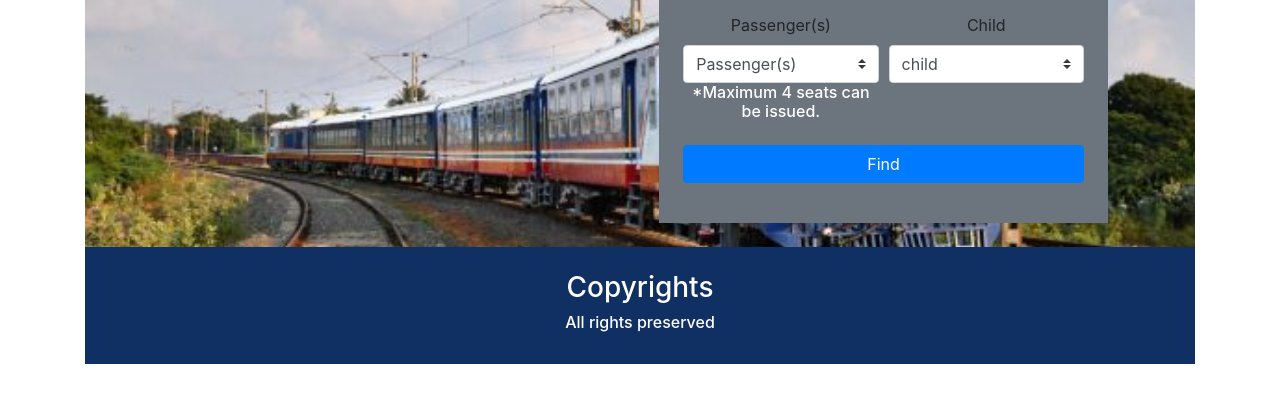
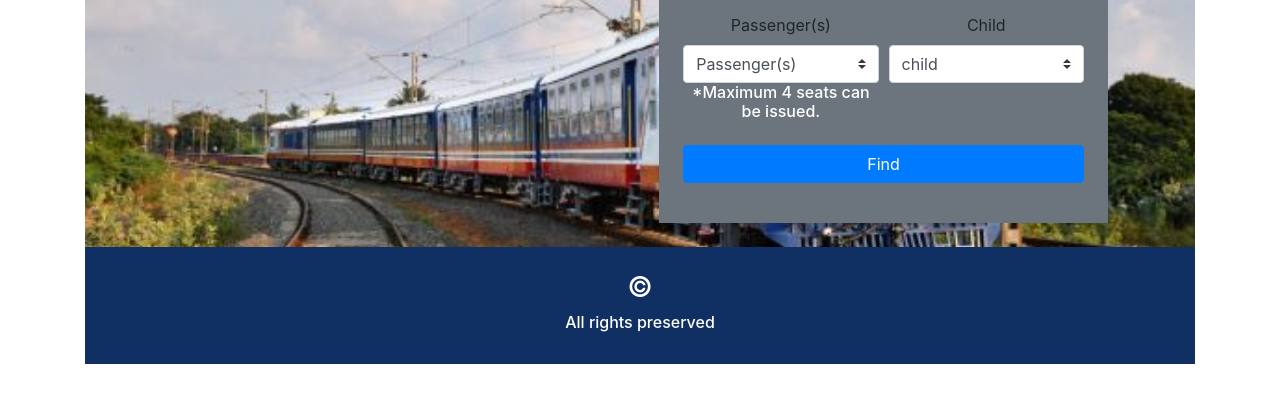
Before and after one commit to tuhin080/SE, a plain HTML site: page home.html in a window 1280 px wide. Shown: the part 283-686 px from the top of the page. Drawn offline with nearby package versions, Linux system fonts and the light colour scheme.

Commit message:
Update home.html
Changing Copyright text to symbol

```diff
--- a/home.html
+++ b/home.html
@@ -145,7 +145,7 @@
 
       </div>
       <div class="footer p-4" style="background-color:#102F63;">
-        <h3 style="text-align: center;color: white;">Copyrights</h3>
+        <h3 style="text-align: center;color: white;">&copy;</h3>
         <h6 style="text-align: center;color: white;">All rights preserved</h6>
       </div>
 
```
